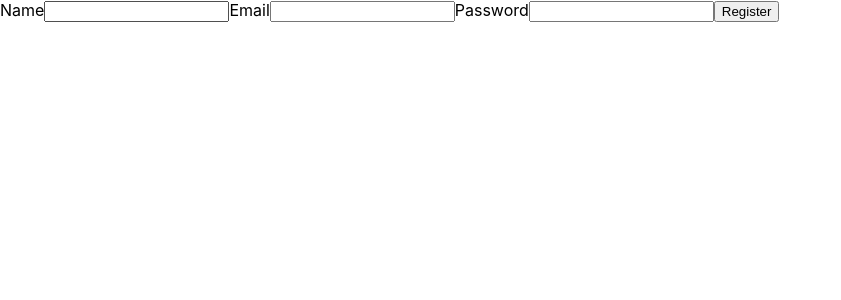
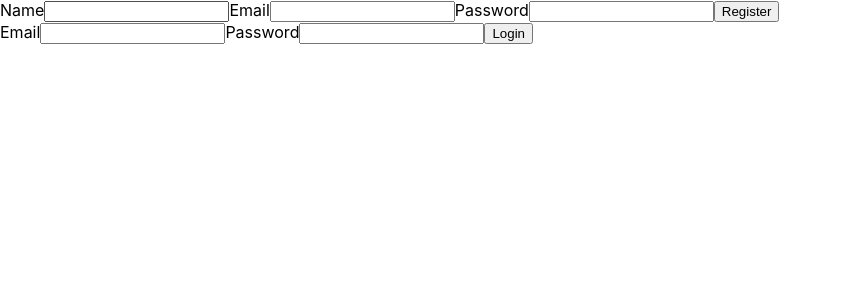
Before and after one commit to OlexTS/react-project, a React (Vite) app: page / in a window 1280 px wide. Shown: the top 300 px of the page, without its empty margins (0-841 px from the left). Built offline with nearby package versions, Linux system fonts and the light colour scheme; no server answers.

Commit message:
create LoginForm comp

```diff
--- a/src/components/App.jsx
+++ b/src/components/App.jsx
@@ -6,6 +6,7 @@ import { useDispatch } from "react-redux";
 // import { Toaster } from "react-hot-toast";
 import { fetchContacts } from "../redux//contacts/contactsOps";
 import RegistrationForm from "./RegistrationForm/RegistrationForm";
+import LoginForm from "./LoginForm/LoginForm";
 
 function App() {
   const dispatch = useDispatch();
@@ -19,6 +20,7 @@ function App() {
       <ContactList />
       <Toaster /> */}
       <RegistrationForm/>
+      <LoginForm/>
     </>
   );
 }
--- /dev/null
+++ b/src/components/LoginForm/LoginForm.jsx
@@ -0,0 +1,41 @@
+import { useDispatch } from "react-redux";
+import { Form, Formik, Field, ErrorMessage } from "formik";
+import { login } from "../../redux/auth/authOps";
+
+
+const initialState = {
+    email: '',
+    password: '',
+}
+
+
+const LoginForm = () => {
+    const dispatch = useDispatch();
+
+    const handleSubmit = (values)=>{
+    dispatch(login({
+        email: values.email,
+        password: values.password
+    }))
+
+    }
+    return (
+    <Formik initialValues={initialState} onSubmit={handleSubmit}>
+      <Form>
+        <label>
+          Email
+          <Field type="email" name="email" />
+          <ErrorMessage name="email"/>
+        </label>
+        <label>
+          Password
+          <Field type="password" name="password" />
+          <ErrorMessage name="password"/>
+        </label>
+        <button type="submit">Login</button>
+      </Form>
+    </Formik>
+  );
+};
+
+export default LoginForm;
```
Also changed, not shown: src/redux/auth/authOps.js (+8 -8 lines).
